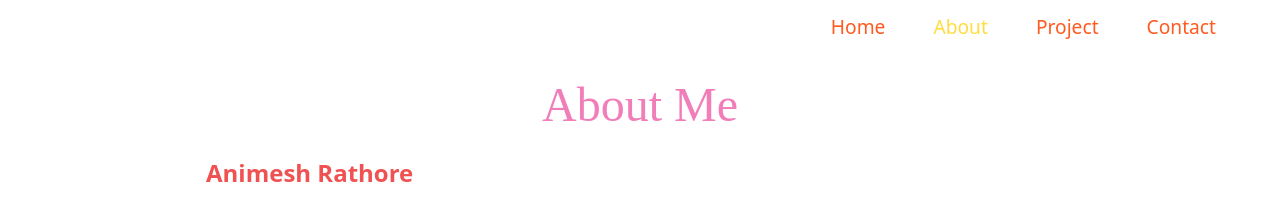
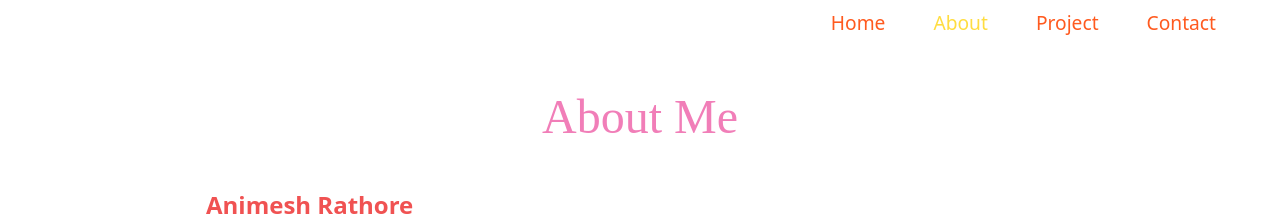
Before and after one commit to animesh156/Portfolio, a React (Vite) app: page /about in a window 1280 px wide. Shown: the top 216 px of the page. Built offline with nearby package versions, Linux system fonts and the light colour scheme.

Commit message:
fixed navbar bug

```diff
--- a/index.html
+++ b/index.html
@@ -16,7 +16,7 @@
 
     <title>Portfolio</title>
   </head>
-  <body class="bg-zinc-900">
+  <body class="bg-black">
     <div id="root"></div>
     <script type="module" src="/src/main.jsx"></script>
   </body>
--- a/src/App.css
+++ b/src/App.css
@@ -162,7 +162,7 @@ html {
   width: 100%;
   height: 80px;
   max-width: 1500px;
-  position: relative;
+
 }
 
 .nav-logo {
--- a/src/components/About.jsx
+++ b/src/components/About.jsx
@@ -2,12 +2,14 @@
 
 function About() {
   return (
-    <div >
+    <>
+
+
           <section
     id="about"
-    className="scroll-smooth mb-50 bg-black text-white px-6 "
+    className="scroll-smooth text-white px-6 "
   >
-    <h2 className="text-pink-400 text-5xl mt-2 mb-3 text-center">About Me</h2>
+    <h2 className="text-pink-400 text-5xl mt-6 py-5 mb-3 text-center">About Me</h2>
     <div className="cont w-auto  m-auto md:max-w-2xl  py-4   text-pretty mt-4  px-8  rounded-2xl">
       <p className="abt text-2xl text-wrap font-bold text-md">
       Hey there! I&apos;m <span className="text-red-500">Animesh Rathore</span>, a final year CSE student. I&apos;m fast learner with the passion of problem solving and MERN stack development.
@@ -21,7 +23,7 @@ I&apos;m passionate about writing clean code & efficient code following best cod
 
     {/* Tech Stack */}
     <h2 className="text-pink-400 text-5xl mt-4 mb-5 text-center">My Tech Stack</h2>
-    <div className="flex flex-row justify-center gap-8 flex-wrap text-green-500 mt-6 stack mb-16">
+    <div className="flex flex-row justify-center gap-8 flex-wrap text-green-500 mt-6 stack py-9">
       <div className="flex flex-col border-2 border-slate-500 shadow-md hover:shadow-pink-500 w-32 h-32 rounded-lg items-center justify-center">
         <img
           width={64}
@@ -163,7 +165,8 @@ I&apos;m passionate about writing clean code & efficient code following best cod
       </div>
     </div>
   </section>
-    </div>
+
+    </>
   )
 }
 
--- a/src/components/Header.jsx
+++ b/src/components/Header.jsx
@@ -11,8 +11,8 @@ function Header() {
   return (
     <>
 
-<nav className="navbar  bg-zinc-900 text-orange-500 h-14" >
-        <div className="nav-container">
+<nav className="navbar  bg-zinc-950 text-orange-500 h-12" >
+        <div className="nav-container ">
 
 
           <ul className={click ? "nav-menu active" : "nav-menu"}>
```
